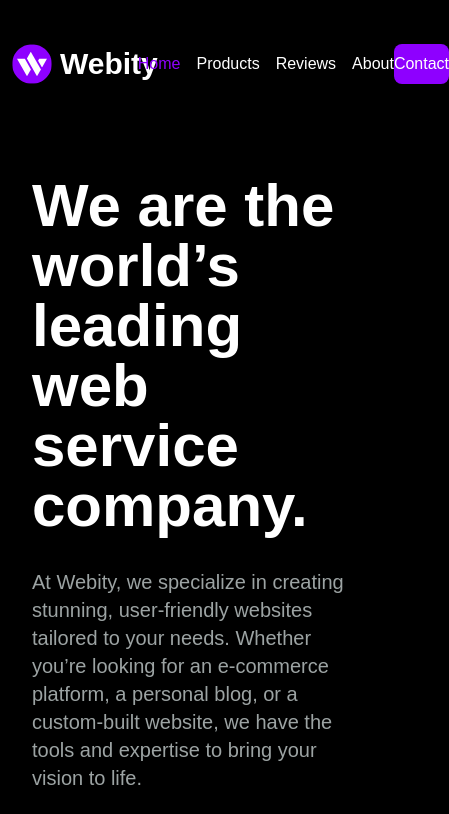
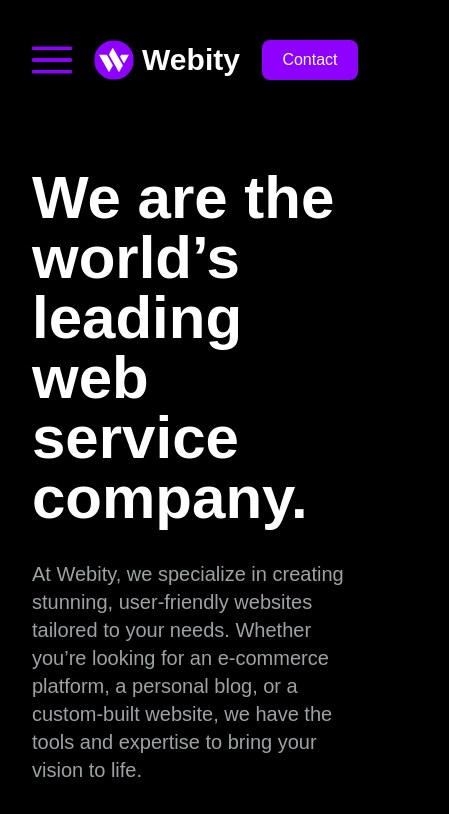
Before and after one commit to matthew-wright07/webity, a Next.js app: page / in a window 390 px wide. Shown: the top 814 px of the page, 449 px wide, since content can reach past the window. Built offline with nearby package versions, Linux system fonts and the light colour scheme.

Commit message:
Even more responsive

```diff
--- a/components/Layout/Header.js
+++ b/components/Layout/Header.js
@@ -1,16 +1,20 @@
 "use client"
 
 import { usePathname } from "next/navigation"
+import Modal from "./Modal"
 
 export default function Header(){
     const pathname = usePathname()
     return(
-        <div className="px-8 lg:px-32 flex justify-between items-center h-32 py-12">
+        <div className="px-8 lg:px-32 flex justify-between items-center py-10">
+        <div className="lg:hidden">
+            <Modal/>
+        </div>
         <a href="/" className="flex items-center justify-center gap-2">
         <img src="/webifylogo.svg" className="w-10"/>
         <h1 className="text-3xl font-bold">Webity</h1>
         </a>
-        <ul className="flex gap-4 items-center justify-center">
+        <ul className="gap-4 items-center justify-center hidden lg:flex">
             <li><a href="/" className={`${pathname==="/"?"text-primary":null} hover:text-primary transition duration-500`}>Home</a></li>
             <li><a href="/products" className={`${pathname.startsWith("/products")?"text-primary":null} hover:text-primary transition duration-500`}>Products</a></li>
             <li><a href="/reviews" className={`${pathname.startsWith("/reviews")?"text-primary":null} hover:text-primary transition duration-500`}>Reviews</a></li>
--- /dev/null
+++ b/components/Layout/Modal.js
@@ -0,0 +1,36 @@
+import { useState } from "react"
+import { usePathname } from "next/navigation"
+
+export default function Modal(){
+    const pathname = usePathname()
+    const [open,setOpen] = useState(false)
+    function handleClick(){
+        setOpen(!open)
+    }
+    return (
+        <>
+        {!open?
+        <img className="w-10 hover:cursor-pointer hover:scale-110 transition duration-500" src="/modalopen.svg" onClick={handleClick}/>
+        :
+        <dialog className="bg-black h-screen w-screen fixed top-0 left-0 text-white pr-[17px]" open>
+            <div className="px-8 py-10 flex justify-between items-center">
+                <img className="w-10 hover:cursor-pointer hover:scale-110 transition duration-500" src="/modalclose.svg" onClick={handleClick}/>
+                <a href="/" className="flex items-center justify-center gap-2">
+                <img src="/webifylogo.svg" className="w-10"/>
+                <h1 className="text-3xl font-bold">Webity</h1>
+                </a>
+                <a href="/contact" className="w-24 h-10 bg-primary rounded-lg flex items-center justify-center hover:scale-110 transition duration-500">Contact</a>
+            </div>
+            <div className="h-7/8">
+                <ul className="flex flex-col items-center justify-center h-full">
+                    <a href="/" className={`hover:bg-primary transition duration-500 text-white h-1/4 w-full flex justify-center items-center text-2xl font-bold border-t border-white`}>Home</a>
+                    <a href="/products" className={`hover:bg-primary transition duration-500 h-1/4 w-full flex justify-center items-center text-2xl font-bold border-t border-white`}>Products</a>
+                    <a href="/reviews" className={`hover:bg-primary transition duration-500 h-1/4 w-full flex justify-center items-center text-2xl font-bold border-t border-white`}>Reviews</a>
+                    <a href="/about" className={`hover:bg-primary transition duration-500 h-1/4 w-full flex justify-center items-center text-2xl font-bold border-t border-white`}>About</a>
+                </ul>
+            </div>
+        </dialog>
+        }
+        </>
+    )
+}
```
Also changed, not shown: public/modalclose.svg (added), public/modalopen.svg (added).
